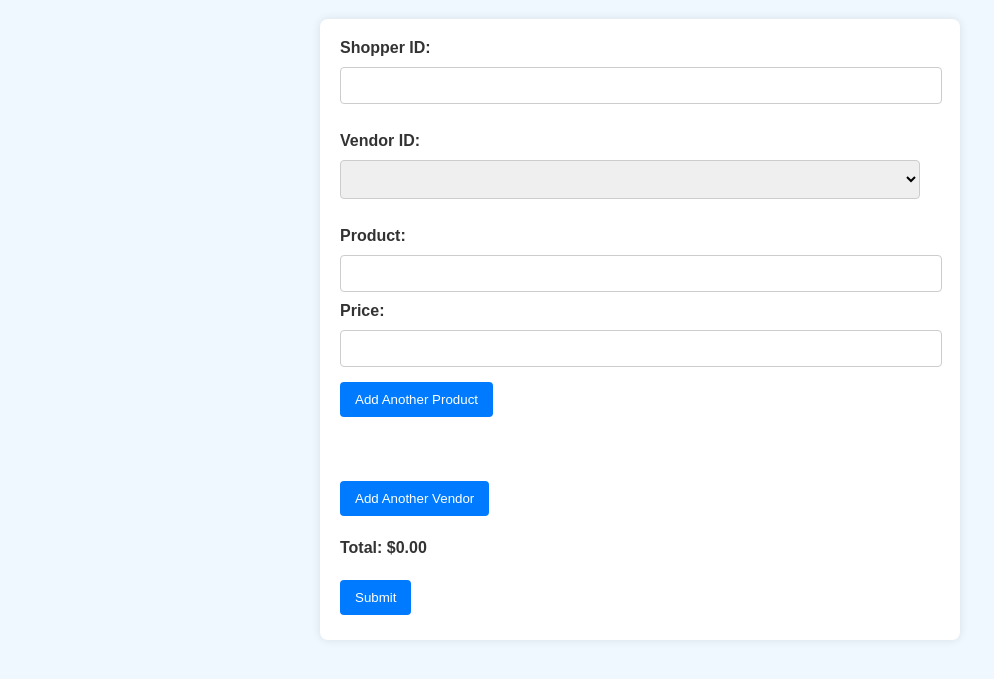
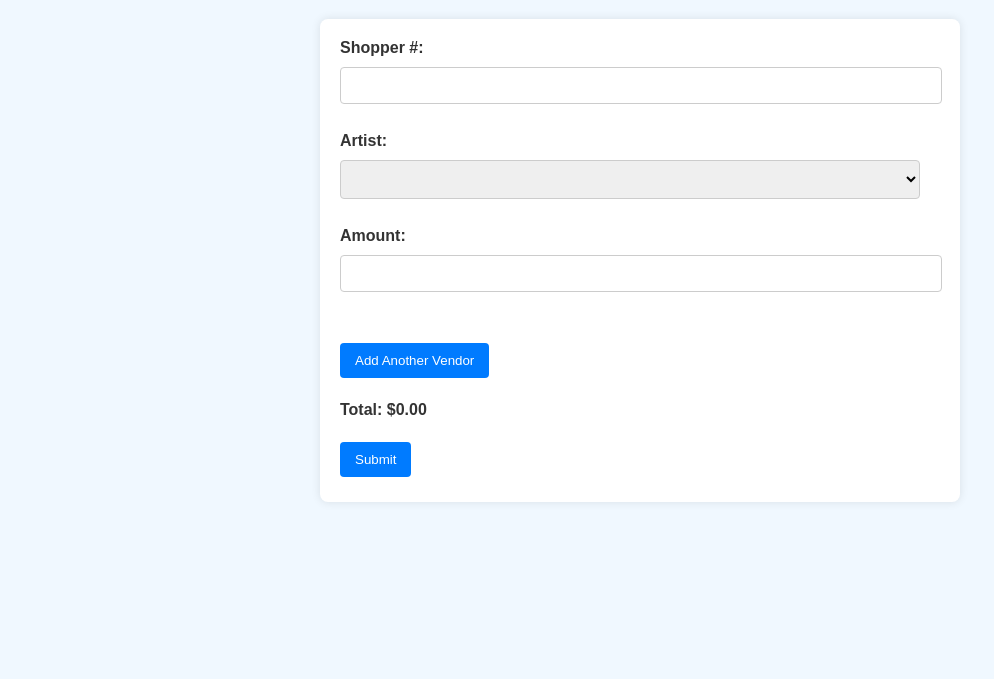
Before and after one commit to bbawol/bbawol.github.io, a plain HTML site: page index.html in a window 1280 px wide. Shown: the part 89-768 px from the top of the page, without its empty margins (0-994 px from the left). Drawn offline with Linux system fonts and the light colour scheme.

Commit message:
Update index.html

```diff
--- a/index.html
+++ b/index.html
@@ -55,25 +55,22 @@
 <body>
     <h1>2024 A2 STEAM Winter Arts Market</h1>
     <form id="fundraiserForm">
-        <label for="customerId">Shopper ID:</label>
+        <label for="customerId">Shopper #:</label>
         <input type="text" id="customerId" name="customerId" required><br><br>
 
         <div id="vendorsContainer">
             <div class="vendorSection">
-                <label for="vendorId">Vendor ID:</label>
+                <label for="vendorId">Artist:</label>
                 <select class="vendorId" name="vendorId[]" required></select><br><br>
 
                 <div class="productsContainer">
                     <div class="productRow">
-                        <label>Product:</label>
-                        <input type="text" class="productName" name="productName[]" required>
-                        <label>Price:</label>
+                        <label>Amount:</label>
                         <input type="number" class="productPrice" name="productPrice[]" step="0.01" required>
                         <button type="button" onclick="deleteProductRow(this)" style="display: none;">Delete
                             Product</button>
                     </div>
                 </div>
-                <button type="button" onclick="addProductRow(this)">Add Another Product</button><br><br>
                 <button type="button" onclick="deleteVendorSection(this)" style="display: none;">Delete
                     Vendor</button><br><br>
             </div>
@@ -120,9 +117,7 @@
 
                 <div class="productsContainer">
                     <div class="productRow">
-                        <label>Product:</label>
-                        <input type="text" class="productName" name="productName[]" required>
-                        <label>Price:</label>
+                        <label>Amount:</label>
                         <input type="number" class="productPrice" name="productPrice[]" step="0.01" required>
                         <button type="button" onclick="deleteProductRow(this)" style="display: none;">Delete Product</button>
                     </div>
@@ -133,21 +128,6 @@
             vendorsContainer.appendChild(vendorSection);
             fetchVendors(); // Populate vendor dropdown in the newly added vendor section
             vendorSection.querySelector('.productName').focus();
-        }
-
-        function addProductRow(button) {
-            const productsContainer = button.previousElementSibling;
-            const productRow = document.createElement('div');
-            productRow.classList.add('productRow');
-            productRow.innerHTML = `
-                <label>Product:</label>
-                <input type="text" class="productName" name="productName[]" required>
-                <label>Price:</label>
-                <input type="number" class="productPrice" name="productPrice[]" step="0.01" required>
-                <button type="button" onclick="deleteProductRow(this)" style="display: none;">Delete Product</button>`;
-            productsContainer.appendChild(productRow);
-            productRow.querySelector('.productName').focus();
-            productRow.querySelector('button').style.display = 'inline-block';
         }
 
         function deleteProductRow(button) {
```
